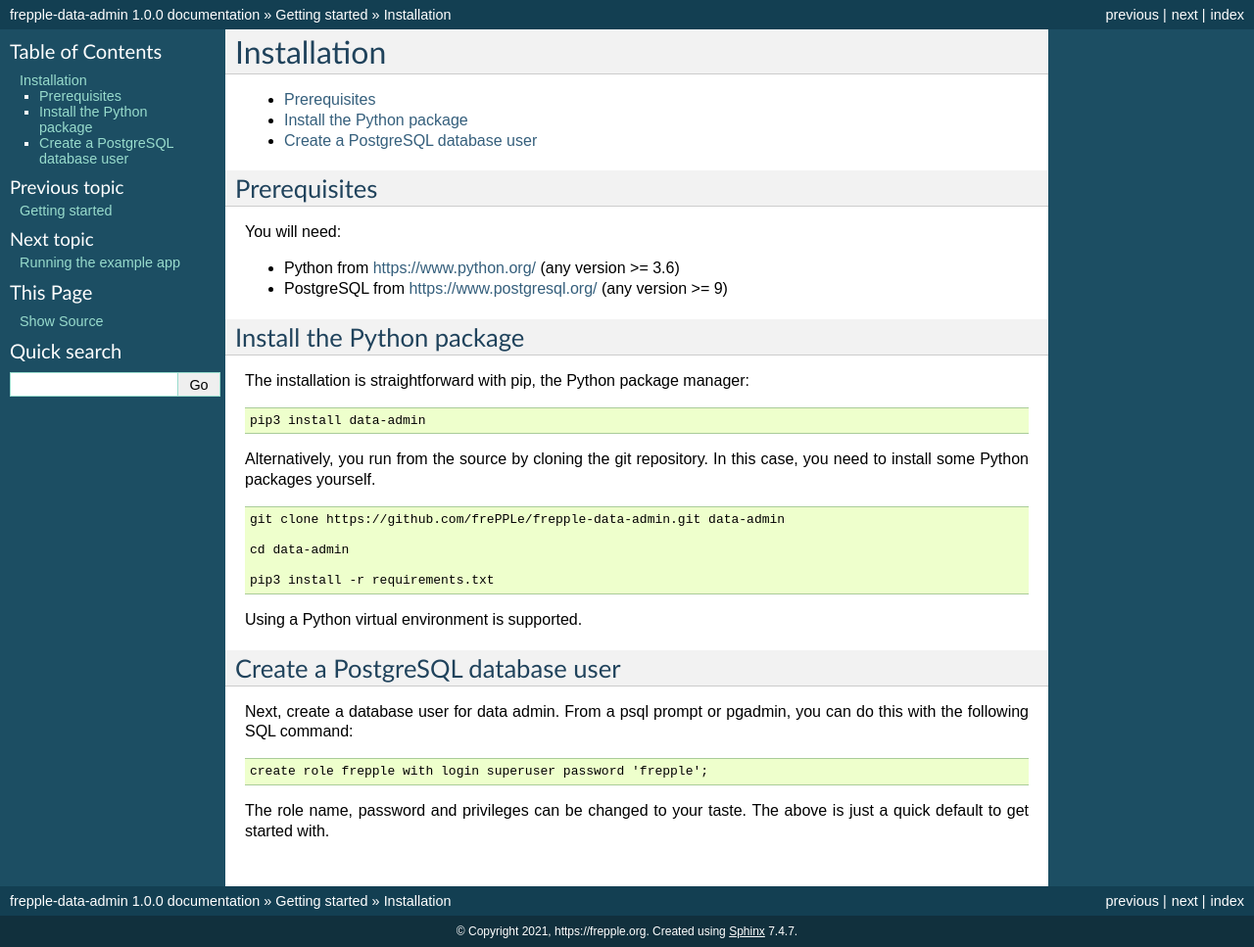
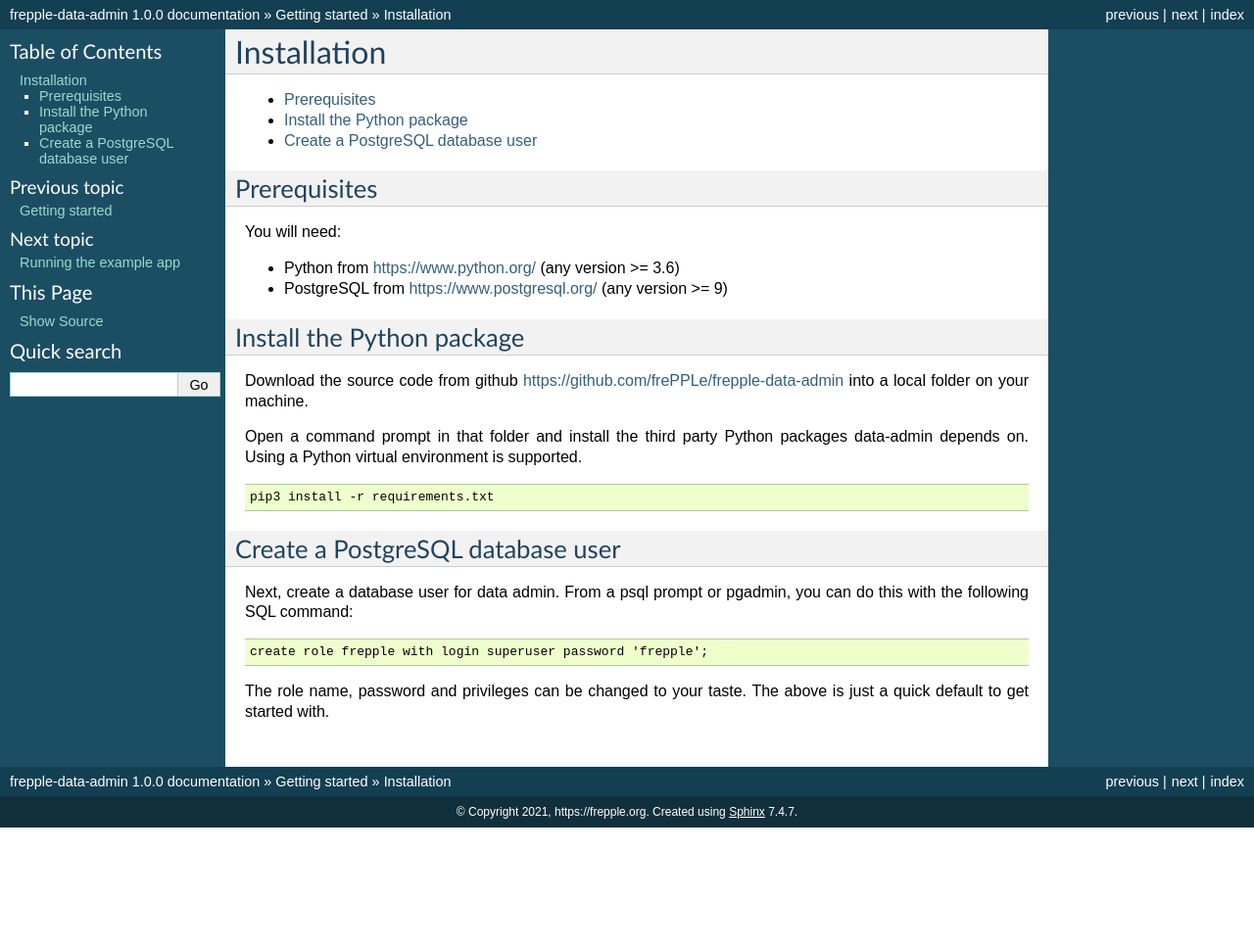
Before and after one commit to frePPLe/frepple-data-admin, a Sphinx documentation site: the page built from docs/getting-started/installation.rst, in a window 1280 px wide. Shown: the whole page at 98% size. Built offline with Sphinx 7.4.7, drawn with Linux system fonts in a browser that asks for light colours; after the commit the page ends 900 px from its top, so only the background shows below that.

Commit message:
packaging & doc improvements

```diff
--- a/docs/getting-started/installation.rst
+++ b/docs/getting-started/installation.rst
@@ -24,24 +24,15 @@
 Install the Python package
 --------------------------
 
-The installation is straightforward with pip, the Python package manager:
+Download the source code from github https://github.com/frePPLe/frepple-data-admin
+into a local folder on your machine.
+
+Open a command prompt in that folder and install the third party Python
+packages data-admin depends on. Using a Python virtual environment is supported.
 
 .. code-block:: none
 
-    pip3 install data-admin
-
-Alternatively, you run from the source by cloning the git repository. In this
-case, you need to install some Python packages yourself.
-
-.. code-block:: none
-
-    git clone https://github.com/frePPLe/frepple-data-admin.git data-admin
-
-    cd data-admin
-
     pip3 install -r requirements.txt
-
-Using a Python virtual environment is supported.
 
 
 .. _install_dbuser:
--- a/setup.cfg
+++ b/setup.cfg
@@ -6,8 +6,10 @@
 description = A framework for rapid development of enterprise applications
 long_description = file: README.md
 long_description_content_type = text/markdown
+license = MIT
 url = https://github.com/frepple/frepple-data-admin
 project_urls =
+    Source = https://github.com/frepple/frepple-data-admin
     Bug Tracker = https://github.com/frepple/frepple-data-admin/issues
 classifiers =
     Programming Language :: Python :: 3
@@ -38,6 +40,7 @@
 [options]
 packages = find:
 python_requires = >=3.6
+zip_safe = False
 
 [options.packages.find]
 where =
```
Also changed, not shown: README.md (+1 -0 lines).
